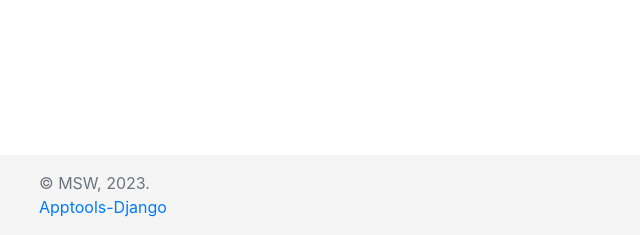
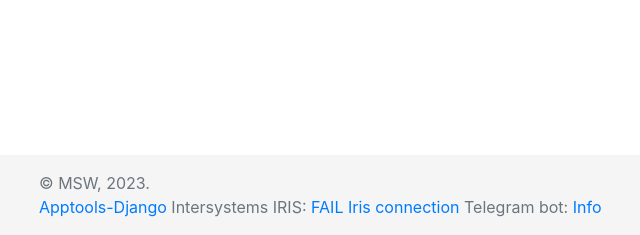
Before and after one commit to SergeyMi37/app-dj-param, a Django app: page / in a window 1280 px wide. Shown: the part 565-800 px from the top of the page, without its empty margins (46-686 px from the left). Run offline with Django 3.2, Linux system fonts and the light colour scheme; parts of the project's set-up code (start-up, migrations or seed data) failed here and were passed over; some libraries are stand-ins or nearby versions.

Commit message:
fix iris

```diff
--- a/apptools/iris.py
+++ b/apptools/iris.py
@@ -27,16 +27,12 @@ def classMethod(_class,_method, _arg):
 
 
     '''
-  root@f154e8ae5a9a:/code# python
 Python 3.8.10 (default, Jun 23 2021, 15:19:53)
-[GCC 8.3.0] on linux
-Type "help", "copyright", "credits" or "license" for more information.
 >>>
 >>> import irisnative
 >>> connection = irisnative.createConnection("a3011d1fe174", int(1972), "USER", "superuser", "SYS")
 >>> appiris = irisnative.createIris(connection)
 >>> nodeVal = str(appiris.classMethodValue("apptools.core.telebot", "TS", ""))
 >>> print(nodeVal)
-2023-08-17 06:44:29 66703,24269.988666423 --- a3011d1fe174 IRIS for UNIX (Ubuntu Server LTS for x86-64 Containers) 2023.2 (Build 227U) Mon Jul 31 2023 18:04:28 EDT
 >>>
     '''
--- a/dtb/views.py
+++ b/dtb/views.py
@@ -28,7 +28,7 @@ def iris_info(request):
     return JsonResponse({"iris_zts": str(classMethod("apptools.core.telebot", "TS", "Info"))})
 
 def iris_zts(request):
-    return JsonResponse({"iris_zts": str(classMethod("apptools.core.telebot", "TS", "Info"))})
+    return {"iris_zts": str(classMethod("apptools.core.telebot", "TS", "Info"))}
 
 def iris_ss(request):
     return JsonResponse({"iris_ss": str(classMethod("apptools.core.telebot", "SS", "Info"))})
@@ -80,7 +80,8 @@ def index_page(request):
 
     context = {
         'pagename': _('Param Demo'),
-        "errors": errors
+        "errors": errors,
+        "iris_footer":classMethod("apptools.core.telebot", "GetFooter", "Info"),
     }
 
     return render(request, 'pages/index.html', context)
@@ -99,6 +100,7 @@ def add_param_page(request):
         form = ParamForm()
         context = {
             'pagename': _('Adding a new parameter'),
+            "iris_footer":classMethod("apptools.core.telebot", "GetFooter", "Info"),
             'form': form
         }
         return render(request, 'pages/add_param.html', context)
@@ -110,6 +112,7 @@ def param_detail(request, param_id):
     comments = param.comments.all()
     context = {
         'pagename': _('Options Page'),
+        "iris_footer":classMethod("apptools.core.telebot", "GetFooter", "Info"),
         "param": param,
         "comments": comments,
         "comment_form": comment_form,
@@ -139,6 +142,7 @@ def params_page(request,my=False):
         params = params.filter(name__icontains=param_context) | params.filter(code__icontains=param_context)
     count=params.count()
     context = {
+        "iris_footer":classMethod("apptools.core.telebot", "GetFooter", "Info"),
         'pagename': pagename,
         'params': params,
         'count':count
@@ -151,6 +155,7 @@ def params_my(request):
     params = params = Param.objects.filter(user=request.user)
     context = {
         'pagename': _('My parameters'),
+        "iris_footer":classMethod("apptools.core.telebot", "GetFooter", "Info"),
         'params': params
     }
     return render(request, 'pages/view_params.html', context)
--- a/templates/inc/inc-footer.html
+++ b/templates/inc/inc-footer.html
@@ -2,20 +2,11 @@
     <div class="container">
     <span class="text-muted">&copy; MSW, {% now "Y" %}. <br>
       <a target="_blank" href="https://github.com/SergeyMi37/app-dj-param">Apptools-Django</a> </span>
-     {% if iris_stat %}
+     {% if iris_footer %}
       <span class="text-muted">Intersystems IRIS:
-        <a target="_blank" href="/iris_info/">Info</a> </span>
+        <a target="_blank" href="/iris_info/">{{iris_footer}}</a> </span>
       <span class="text-muted">Telegram bot:
           <a target="_blank" href="/iris_info/">Info</a> </span>
-
-        <ul >
-            {% for enum in iris_stat %}
-                <li class="alert alert" role="alert">
-                    {{ enum.name }}
-                </li>
-            {% endfor %}
-        </ul>
-        </div>
       {% endif %}
     </div>
 </footer>
```
Also changed, not shown: appmsw/models.py (+6 -1 lines), 1 other file.
